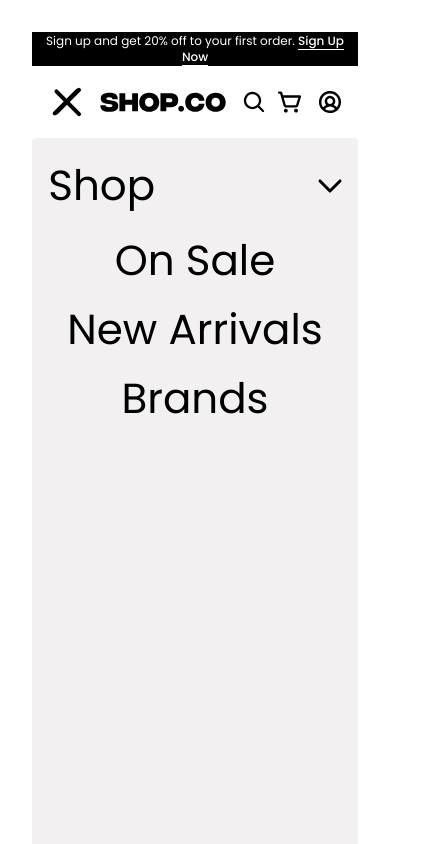
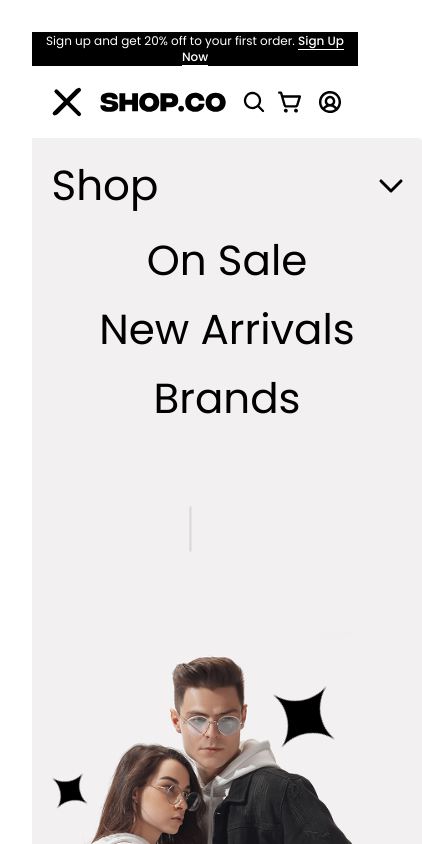
Before and after one commit to Abdul-Rehman636/Shop.co-E-commerce, a React (Vite) app: page / in a window 390 px wide. Both pictures are taken after a click on the label 66 px from the left and 102 px from the top of the page. Shown: the top 844 px of the page, 422 px wide, since content can reach past the window. Built offline with nearby package versions, Linux system fonts and the light colour scheme.

Commit message:
Updated sidebar.

```diff
--- a/src/components/main/Sidebar/Sidebar.jsx
+++ b/src/components/main/Sidebar/Sidebar.jsx
@@ -9,7 +9,7 @@ const Sidebar = () => {
   };
 
   return (
-    <div className="flex lg:hidden justify-center h-[84.9vh] w-full bg-[#F2F0F1] py-4 rounded-[4px]">
+    <div className="absolute flex lg:hidden justify-center h-[84.9vh] w-full bg-[#F2F0F1] py-4 rounded-[4px]">
       <div className="w-[90%] flex flex-col md:gap-2 gap-1.5">
         <a
           href="#"
```
